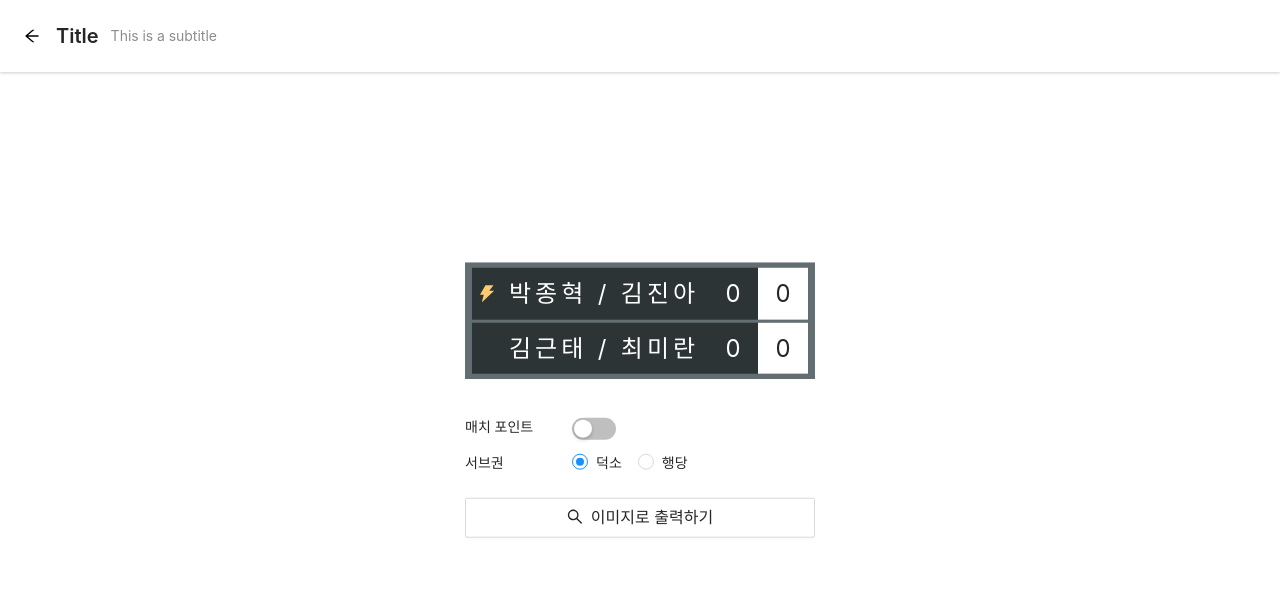
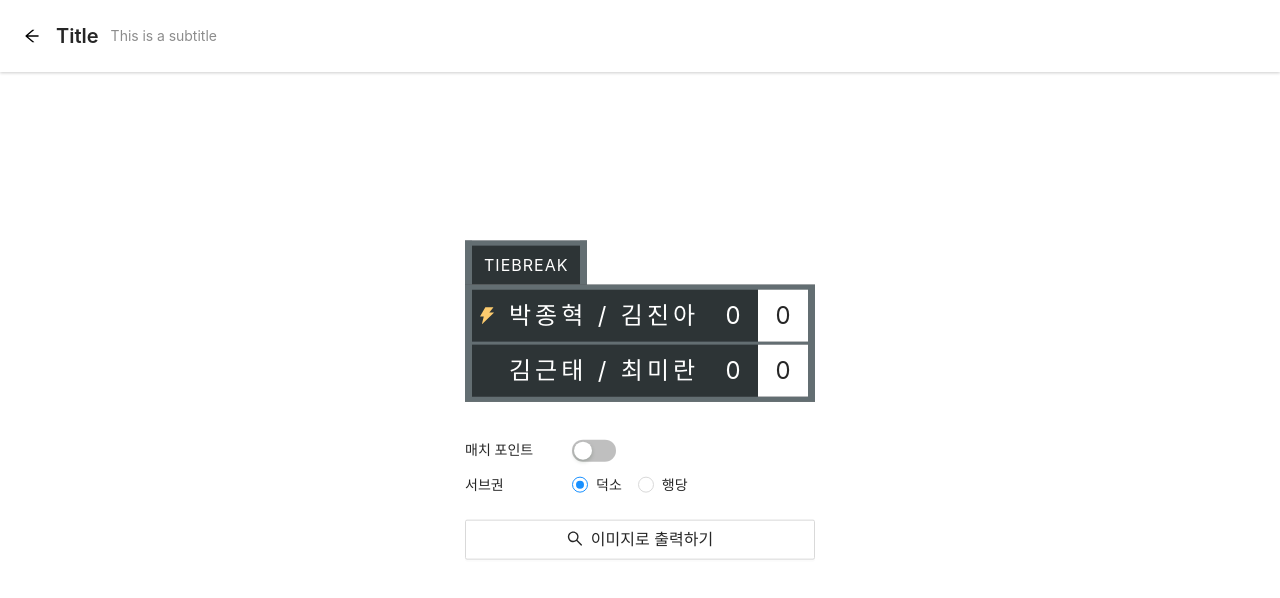
Before and after one commit to parkoon/tns-scoreboard, a React (Create React App) app: page /#/board in a window 1280 px wide. Shown: the top 598 px of the page. Built offline with nearby package versions, Linux system fonts and the light colour scheme.

Commit message:
add game status ui 🖥

```diff
--- a/src/components/molecules/ScoreBoard.tsx
+++ b/src/components/molecules/ScoreBoard.tsx
@@ -74,6 +74,18 @@ const StyledMatchPointText = styled.p`
     height: 20px;
     color: #c0392b;
 `;
+const StyledGameStatus = styled.div`
+    display: inline-block;
+    background: #2d3436;
+    padding: 7px 12px;
+    color: #fff;
+    font-size: 16px;
+    letter-spacing: 1px;
+    border-top: 5px solid #636e72;
+    border-right: 7px solid #636e72;
+    border-left: 7px solid #636e72;
+`;
+
 type ScoreBoardTypes = {
     isMatchPoint?: boolean;
     onIncreaseScore: (team: Team) => void;
@@ -90,6 +102,7 @@ function ScoreBoard({
 }: ScoreBoardTypes) {
     return (
         <StyledScoreBoardWrapper ref={htmlRef} id="score-board">
+            <StyledGameStatus>TIEBREAK</StyledGameStatus>
             <StyledScoreBoardContainer>
                 <StyledBoardRow>
                     <StyledServeIcon>{teamA.isServeTurn && <ThunderboltFilled />}</StyledServeIcon>
```
